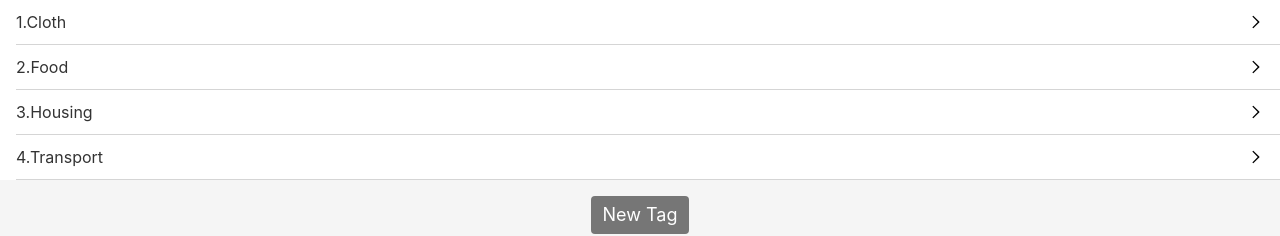
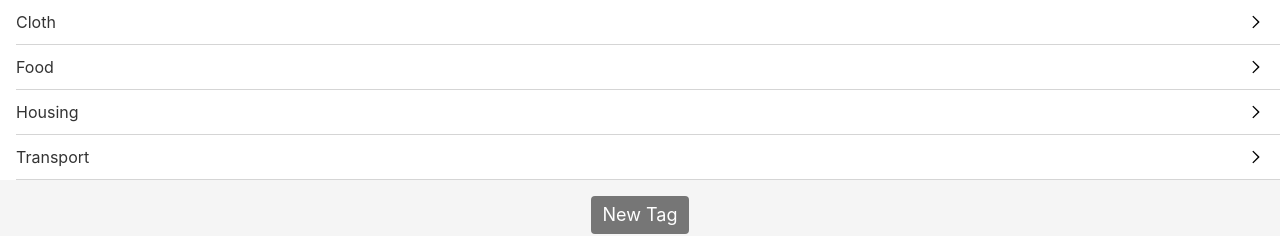
Before and after one commit to ST2020wa/bookkeeping-2, a React app: page /#/tags in a window 1280 px wide. Shown: the top 236 px of the page. Built offline with nearby package versions, Linux system fonts and the light colour scheme.

Commit message:
delete tag.id presentation

```diff
--- a/src/views/Tags.tsx
+++ b/src/views/Tags.tsx
@@ -33,7 +33,7 @@ function Tags() {
                 {tags.map(tag =>
                     <li key={tag.id}>
                         <Link to={'/tags/' + tag.id}>
-                            <span className="oneLine">{tag.id}.{tag.name}</span>
+                            <span className="oneLine">{tag.name}</span>
                             <Icon name="right" />
                         </Link>
                     </li>
```
